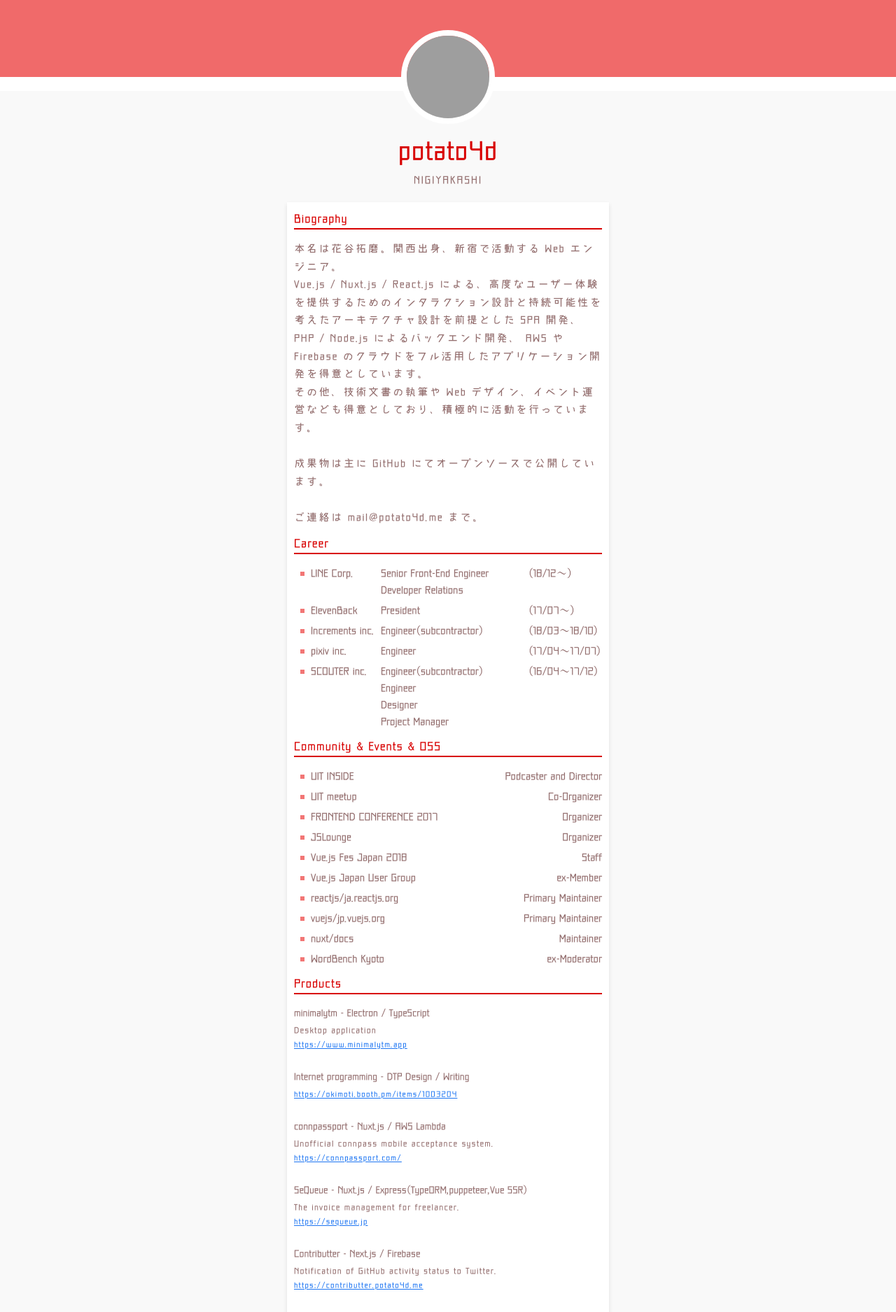
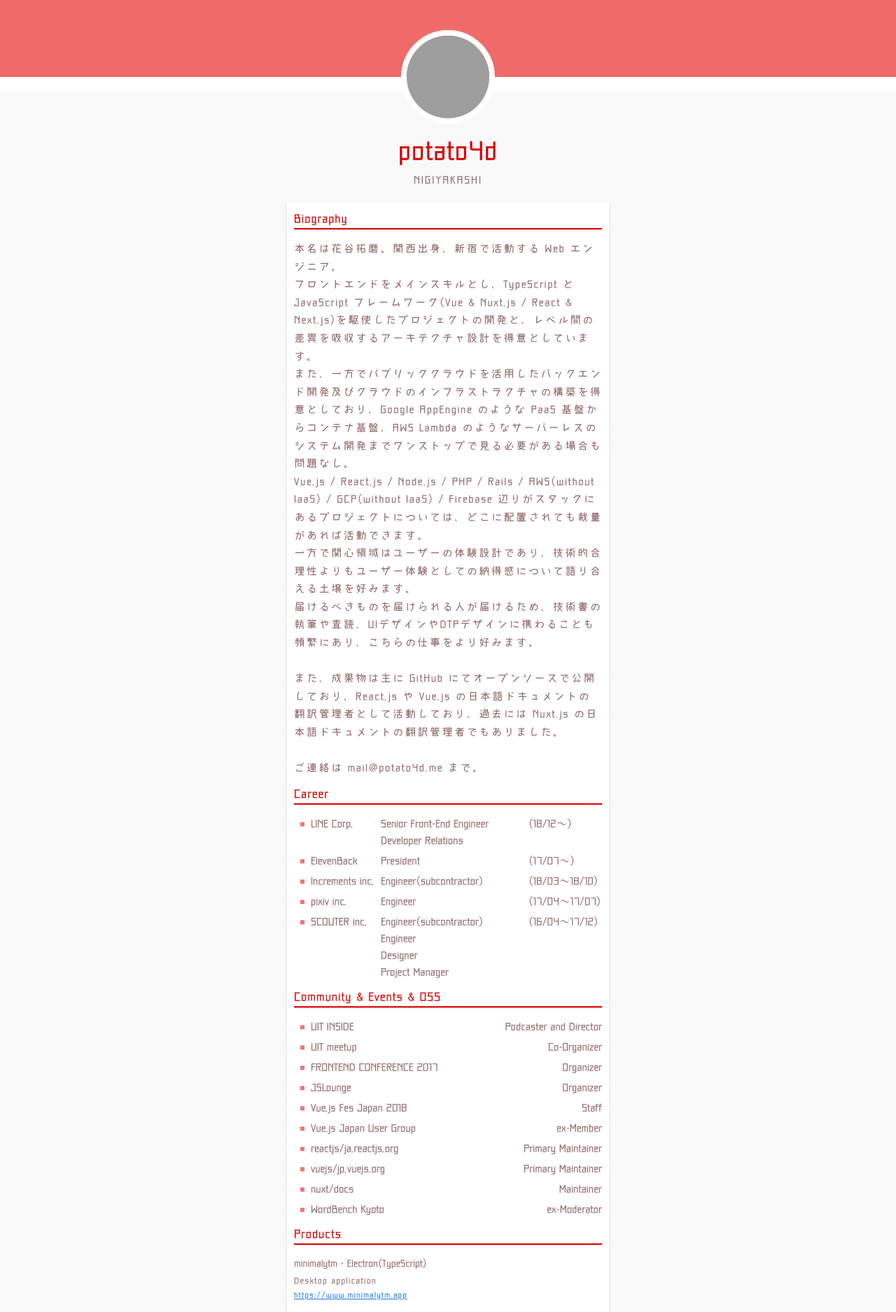
Before and after one commit to potato4d/potato4d.me, a Nuxt app: page / in a window 1280 px wide. Shown: the top 1875 px of the page at 70% size. Built offline with nearby package versions, Linux system fonts and the light colour scheme; grey boxes are pictures that could not be loaded.

Commit message:
chore: Update profile

```diff
--- a/app/assets/source.ts
+++ b/app/assets/source.ts
@@ -75,7 +75,7 @@ export const products: Product[] = [
   {
     title: 'minimalytm',
     about: 'Desktop application',
-    stack: 'Electron / TypeScript',
+    stack: 'Electron(TypeScript)',
     url: 'https://www.minimalytm.app',
     link_url: 'https://www.minimalytm.app'
   },
@@ -88,28 +88,28 @@ export const products: Product[] = [
   {
     title: 'connpassport',
     about: 'Unofficial connpass mobile acceptance system.',
-    stack: 'Nuxt.js / AWS Lambda',
+    stack: 'Vue(Nuxt.js) / AWS Lambda',
     url: 'https://connpassport.com/',
     link_url: 'https://connpassport.com/'
   },
   {
     title: 'SeQueue',
     about: 'The invoice management for freelancer.',
-    stack: 'Nuxt.js / Express(TypeORM,puppeteer,Vue SSR)',
+    stack: 'Vue(Nuxt.js) / Express(TypeORM,puppeteer,Vue SSR)',
     url: 'https://sequeue.jp',
     link_url: 'https://sequeue.jp'
   },
   {
     title: 'Contributter',
     about: 'Notification of GitHub activity status to Twitter.',
-    stack: 'Next.js / Firebase',
+    stack: 'React(Next.js) / Firebase',
     url: 'https://contributter.potato4d.me',
     link_url: 'https://contributter.potato4d.me'
   },
   {
     title: 'Qiita Feed Gen',
     about: 'Qiita private feed rss converter.',
-    stack: 'Next.js',
+    stack: 'Vue(Nuxt.js)',
     url: 'https://qiita-feed-gen.potato4d.me',
     link_url: 'https://qiita-feed-gen.potato4d.me'
   },
--- a/app/pages/index.vue
+++ b/app/pages/index.vue
@@ -14,16 +14,26 @@
           <section>
             <h1>Biography</h1>
             <p>
-              本名は花谷拓磨。関西出身、新宿で活動する Web エンジニア。
-              <br />Vue.js / Nuxt.js / React.js
-              による、高度なユーザー体験を提供するためのインタラクション設計と持続可能性を考えたアーキテクチャ設計を前提とした
-              SPA 開発、 PHP / Node.js によるバックエンド開発、 AWS や Firebase
-              のクラウドをフル活用したアプリケーション開発を得意としています。
-              <br />その他、技術文書の執筆や Web
-              デザイン、イベント運営なども得意としており、積極的に活動を行っています。
+              本名は花谷拓磨。関西出身、新宿で活動する Web エンジニア。<br />
+              フロントエンドをメインスキルとし、TypeScript と JavaScript
+              フレームワーク(Vue & Nuxt.js / React &
+              Next.js)を駆使したプロジェクトの開発と、レベル間の差異を吸収するアーキテクチャ設計を得意としています。<br />
+              また、一方でパブリッククラウドを活用したバックエンド開発及びクラウドのインフラストラクチャの構築を得意としており、Google
+              AppEngine のような PaaS 基盤からコンテナ基盤、AWS Lambda
+              のようなサーバーレスのシステム開発までワンストップで見る必要がある場合も問題なし。<br />
+              Vue.js / React.js / Node.js / PHP / Rails / AWS(without IaaS) /
+              GCP(without IaaS) / Firebase
+              辺りがスタックにあるプロジェクトについては、どこに配置されても裁量があれば活動できます。
             </p>
             <p>
-              <br />成果物は主に GitHub にてオープンソースで公開しています。
+              一方で関心領域はユーザーの体験設計であり、技術的合理性よりもユーザー体験としての納得感について語り合える土壌を好みます。<br />
+              届けるべきものを届けられる人が届けるため、技術書の執筆や査読、UIデザインやDTPデザインに携わることも頻繁にあり、こちらの仕事をより好みます。
+            </p>
+            <p>
+              <br />また、成果物は主に GitHub
+              にてオープンソースで公開しており、React.js や Vue.js
+              の日本語ドキュメントの翻訳管理者として活動しており、過去には
+              Nuxt.js の日本語ドキュメントの翻訳管理者でもありました。
             </p>
             <p><br />ご連絡は mail@potato4d.me まで。</p>
           </section>
```
